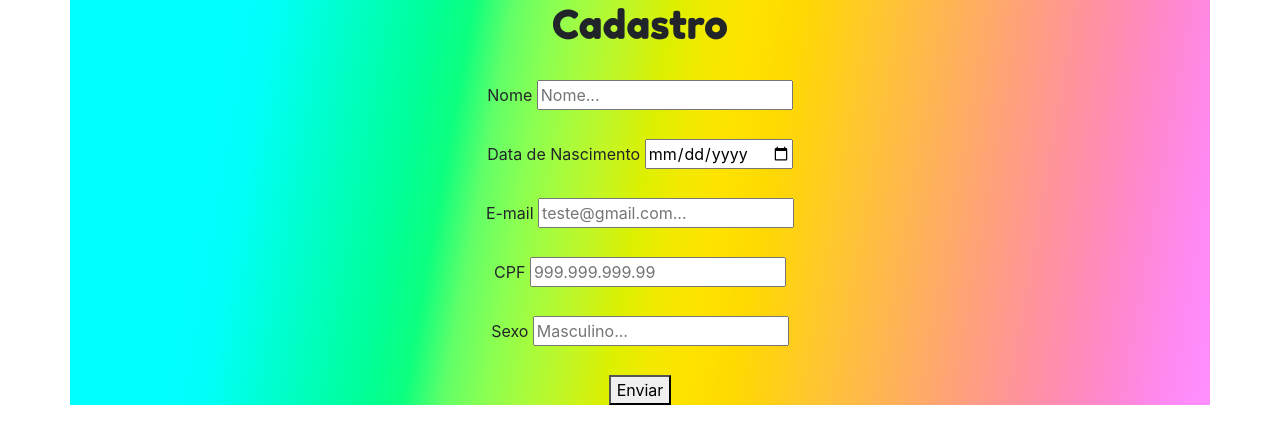
After one commit to iamgiovann4/pj2-g06, a PHP site: page /cadastro.html in a window 1280 px wide. The commit adds this page. Shown: the top 444 px of the page. Run offline with PHP 8.4, Linux system fonts and the light colour scheme.

Commit message:
cadastro

```diff
--- /dev/null
+++ b/cadastro.html
@@ -0,0 +1,57 @@
+<!DOCTYPE html>
+<html lang="pt - BR">
+<head>
+    <meta charset="UTF-8">
+    <meta http-equiv="X-UA-Compatible" content="IE=edge">
+    <meta name="viewport" content="width=device-width, initial-scale=1.0">
+
+    <link rel="preconnect" href="https://fonts.googleapis.com">
+    <link rel="preconnect" href="https://fonts.gstatic.com" crossorigin>
+    <link href="https://fonts.googleapis.com/css2?family=Fredoka+One&display=swap" rel="stylesheet">
+
+    <link rel="stylesheet" href="css/bootstrap.css">
+    <link rel="stylesheet" href="css/custom.css">
+    <title>Tela de cadastro</title>
+</head>
+<body>
+    <div class="wrapper">
+        <div class="container text-center bg-light">
+            <form action="" method="post">
+                <h1>Cadastro</h1><br>
+
+                <label for="">Nome</label>
+                <input type="text" placeholder="Nome..." required>
+
+                <br><br>
+
+                <label for="">Data de Nascimento</label>
+                <input type="date" placeholder="dd/mm/yyyy" required>
+
+                <br><br>
+
+                <label for="">E-mail</label>
+                <input type="email" placeholder="teste@gmail.com..." required>
+
+                <br><br>
+
+                <label for="">CPF</label>
+                <input type="text" placeholder="999.999.999.99" required>
+
+                <br><br>
+
+                <label for="">Sexo</label>
+                <input type="text" placeholder="Masculino...">
+
+                <br><br>
+
+                <button type="submit">Enviar</button>
+            </form>
+    </div>
+
+    <script src="java/teste.js"></script>
+    <script src="js/jquery.js"></script>
+    <script src="js/bootstrap.js"></script>
+    </div><!--wrapper-->
+
+</body>
+</html>
```
Also changed, not shown: css/custom.css (line endings or trailing spaces).
